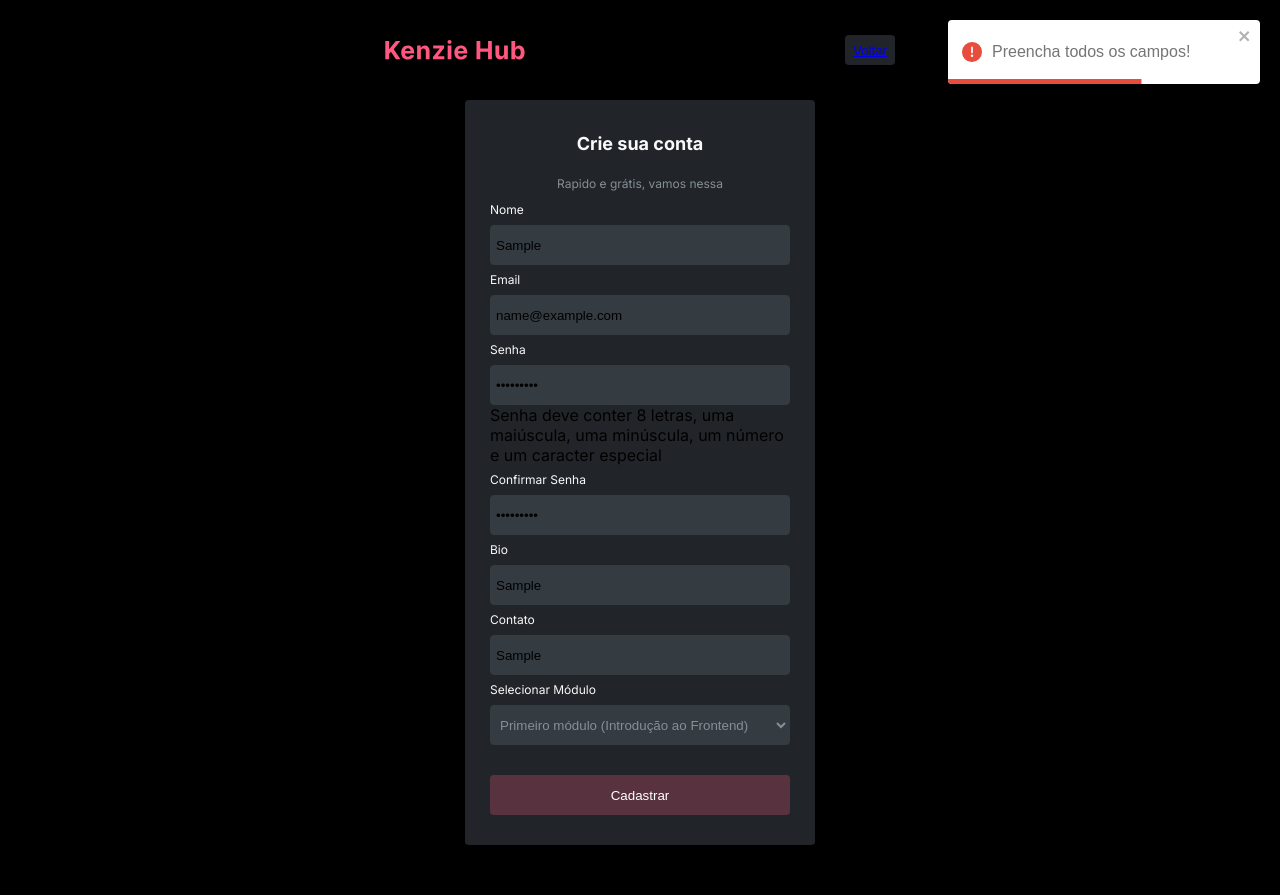
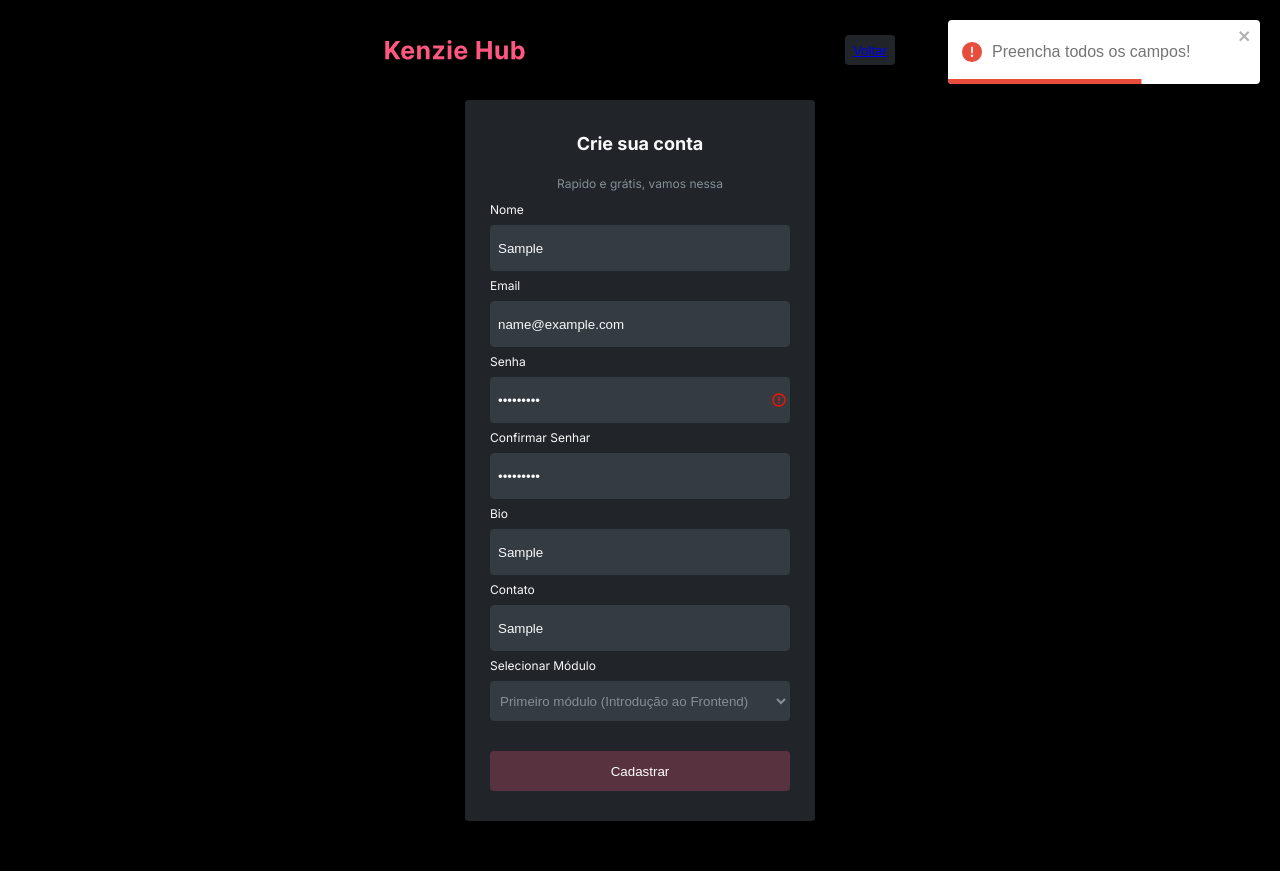
Before and after one commit to Kenzie-Academy-Brasil-Developers/react-entrega-s2-formulario-de-cadastro-TAraujoS, a React (Create React App) app: page /register in a window 1280 px wide. Both pictures are taken after typing "Sample", "name@example.com", "Sample123", "Sample123", "Sample", "Sample" into the empty fields and a click on the button "Cadastrar". After the commit the page ends 871 px from the top, so only its background shows below. Built offline with nearby package versions, Linux system fonts and the light colour scheme.

Commit message:
Adicionando efeito error input

```diff
--- a/src/components/FormRegister/index.jsx
+++ b/src/components/FormRegister/index.jsx
@@ -9,11 +9,12 @@ import logo from "../../assets/Logo.svg";
 import { Header } from "../Dashboard/styles";
 import { Form } from "./styles";
 import { toast } from "react-toastify";
+import Input from "../Input";
 
 function FormRegister() {
   const schema = yup.object().shape({
-    name: yup.string().required("Campo obrigatório"),
-    email: yup.string().required("Campo obrigatório").email("Email inválido"),
+    name: yup.string().required("Nome obrigatório"),
+    email: yup.string().required("Email obrigatório").email("Email inválido"),
     password: yup
       .string()
       .required("Senha obrigatório")
@@ -24,7 +25,7 @@ function FormRegister() {
     confirmPassword: yup
       .string()
       .oneOf([yup.ref("password"), null], "As senhas devem ser iguais"),
-    bio: yup.string().required("Campo obrigatório"),
+    bio: yup.string().required("Bio obrigatório"),
     contact: yup.string().required("Contato obrigatório"),
     course_module: yup.string().required("Módulo obrigatório"),
   });
@@ -73,67 +74,53 @@ function FormRegister() {
       <Form onSubmit={handleSubmit(registerUser, onError)}>
         <h2>Crie sua conta</h2>
         <h4>Rapido e grátis, vamos nessa</h4>
-
-        <label htmlFor="name">Nome</label>
-        <div>
-          <input
+        <Input
           type="text"
           id="name"
+          label="Nome"
           placeholder="Digite aqui o seu nome"
           {...register("name")}
+          error={errors?.name}
         />
-          <span>{errors.name?.message}</span>
-        </div>
-        <label htmlFor="email">Email</label>
-        <div>
-          <input
-            type="text"
+        <Input
           id="email"
+          label="Email"
           placeholder="Digite aqui o seu email"
           {...register("email")}
+          error={errors?.email}
         />
-          <span>{errors.email?.message}</span>
-        </div>
-        <label htmlFor="password">Senha</label>
-        <div>
-          <input
+        <Input
           type="password"
           id="password"
+          label="Senha"
           placeholder="Digite aqui o sua senha"
           {...register("password")}
+          error={errors?.password}
         />
-          <span>{errors.password?.message}</span>
-        </div>
-        <label htmlFor="confirm-password">Confirmar Senha</label>
-        <div>
-          <input
+        <Input
           type="password"
+          label="Confirmar Senhar"
           id="confirm-password"
           placeholder="Digite novamente sua senha"
           {...register("confirmPassword")}
+          error={errors?.confirmPassword}
         />
-          <span>{errors.confirmPassword?.message}</span>
-        </div>
-        <label htmlFor="bio">Bio</label>
-        <div>
-          <input
+        <Input
           type="text"
+          label="Bio"
           id="bio"
           placeholder="Fale sobre você"
           {...register("bio")}
+          error={errors?.bio}
         />
-          <span>{errors.bio?.message}</span>
-        </div>
-        <label htmlFor="contact">Contato</label>
-        <div>
-          <input
+        <Input
           type="text"
+          label="Contato"
           id="contact"
           placeholder="Opção de contato"
           {...register("contact")}
+          error={errors?.contact}
         />
-          <span>{errors.contact?.message}</span>
-        </div>
         <label htmlFor="module">Selecionar Módulo </label>
         <select name="module" id="module" {...register("course_module")}>
           <option value="Primeiro módulo (Introdução ao Frontend)">
--- a/src/components/FormRegister/styles.js
+++ b/src/components/FormRegister/styles.js
@@ -45,20 +45,6 @@ export const Form = styled.form`
     line-height: 0px;
   }
 
-  input {
-    height: 40px;
-    width: 100%;
-    padding: 5px;
-
-    background-color: var(--color-grayinput);
-    border: 1px solid var(--color-grayinput);
-    border-radius: 4px;
-
-    &:hover {
-      border: 1px solid var(--color-whitetext);
-    }
-  }
-
   select {
     height: 40px;
     width: 100%;
--- /dev/null
+++ b/src/components/Input/index.jsx
@@ -0,0 +1,21 @@
+import { forwardRef } from "react";
+import { BiErrorCircle } from "react-icons/bi";
+import { ContainerInput, Error } from "./styles";
+
+const Input = forwardRef(({ id, label, error, ...register }, ref) => (
+  <>
+    <label htmlFor={id}>{label}</label>
+    <ContainerInput>
+      <input id={id} type="text" {...register} ref={ref} />
+
+      {error?.message && (
+        <Error>
+          <BiErrorCircle />
+          <span>{error.message}</span>
+        </Error>
+      )}
+    </ContainerInput>
+  </>
+));
+
+export default Input;
--- /dev/null
+++ b/src/components/Input/styles.js
@@ -0,0 +1,62 @@
+import styled from "styled-components";
+
+export const ContainerInput = styled.div`
+  display: flex;
+  align-items: center;
+  padding: 2px;
+
+  background-color: var(--color-grayinput);
+  border: 1px solid var(--color-grayinput);
+  border-radius: 4px;
+
+  &:hover {
+    border: 1px solid var(--color-whitetext);
+  }
+
+  input {
+    height: 40px;
+    width: 100%;
+    padding: 5px;
+
+    color: var(--color-whitetext);
+    background-color: var(--color-grayinput);
+    border: none;
+    border-radius: 4px;
+  }
+
+  svg {
+    color: #f10;
+  }
+`;
+
+export const Error = styled.div`
+  position: relative;
+  display: flex;
+
+  &:hover span {
+    opacity: 1;
+  }
+
+  span {
+    position: absolute;
+    color: var(--color-whitetext);
+    background-color: #f10;
+    padding: 4px 15px;
+    border-radius: 3px;
+    left: 25px;
+    top: -1px;
+    opacity: 0;
+    transition: opacity 0.4s;
+
+    &::before {
+      content: "";
+      border-style: solid;
+      border-width: 10px 7px 0 7px;
+      transform: rotate(90deg);
+      border-color: #f10 transparent;
+      position: absolute;
+      top: 4px;
+      left: -7px;
+    }
+  }
+`;
--- a/src/components/routes/index.jsx
+++ b/src/components/routes/index.jsx
@@ -1,4 +1,4 @@
-import { Routes, Route } from "react-router-dom";
+import { Routes, Route, Navigate } from "react-router-dom";
 import Dashboard from "../Dashboard/dash";
 import Login from "../Login/login";
 import FormRegister from "../FormRegister";
@@ -12,6 +12,7 @@ function RoutesMain() {
         <Route path="/" element={<Login />} />
         <Route path="/register" element={<FormRegister />} />
         <Route path="/dashboard/:id" element={<Dashboard />} />
+        <Route path="*" element={<Navigate to="/register" />} />
       </Routes>
     </Main>
   );
```
Lines whose indentation alone changed are shown as unchanged.
